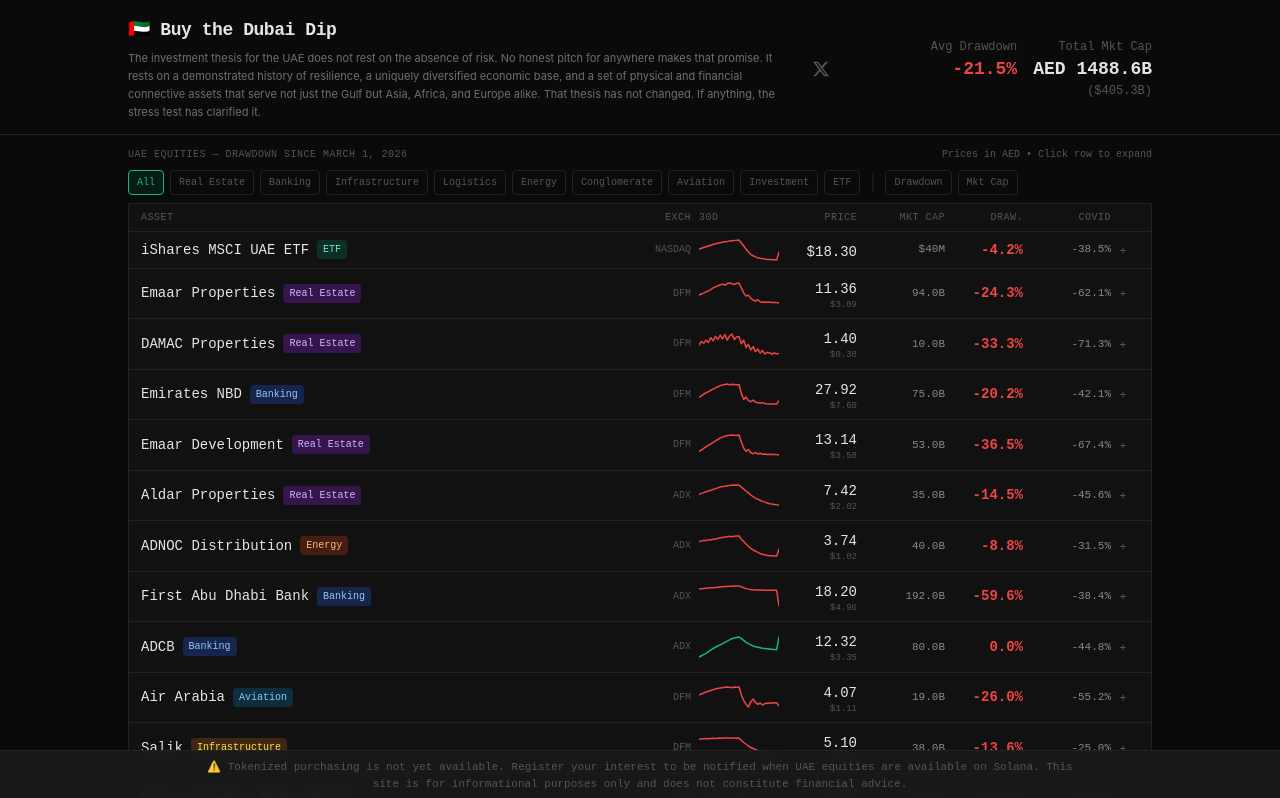
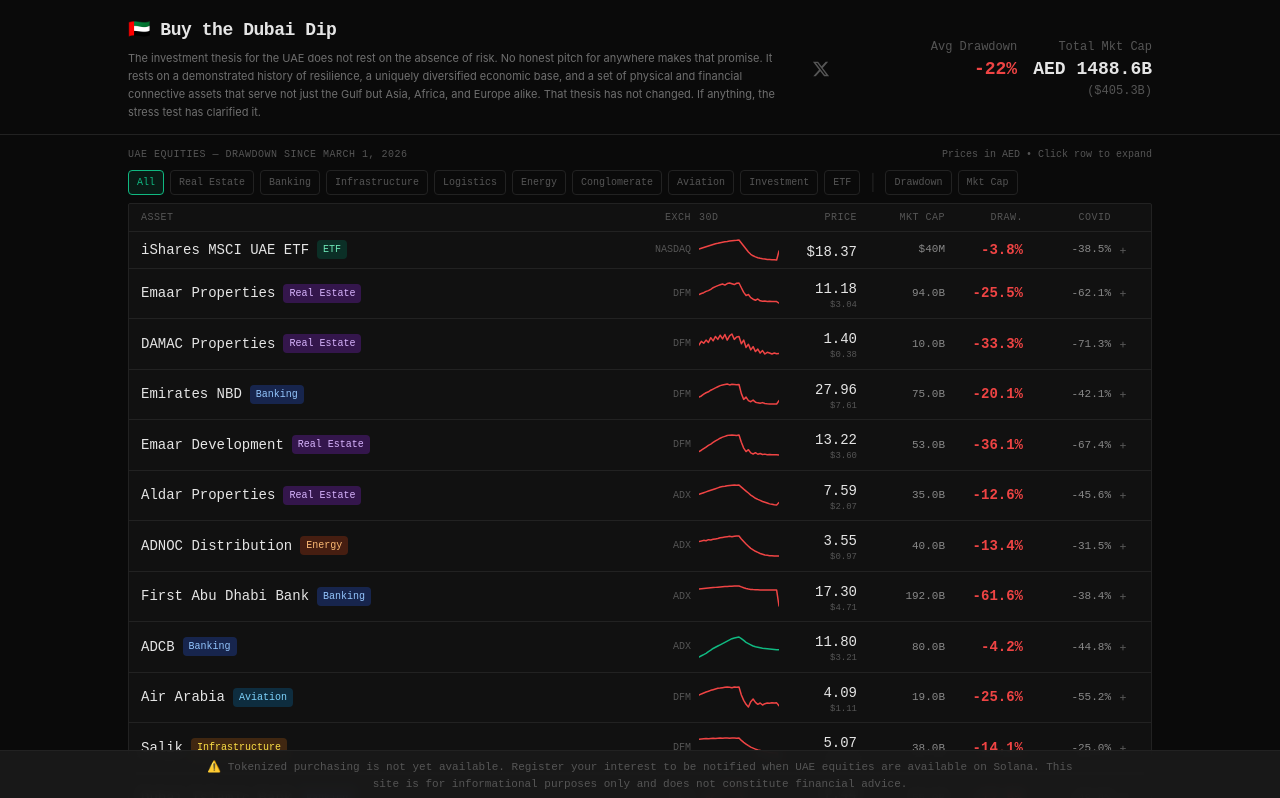
Before and after one commit to riverventures/buy-the-dubai-dip, a Next.js app: page / in a window 1280 px wide. Shown: the top 798 px of the page. Built offline with nearby package versions, Linux system fonts and the light colour scheme.

Commit message:
chore: daily price update 2026-04-07

```diff
--- a/src/data/assets.ts
+++ b/src/data/assets.ts
@@ -62,15 +62,15 @@
     exchange: 'NASDAQ',
     currency: 'USD',
     fiatUrl: 'https://www.ishares.com/us/products/264275/ishares-msci-uae-capped-etf',
-    currentPrice: 18.30,
+    currentPrice: 18.37,
     preMarch1Price: 19.10,
-    drawdownPct: -4.2,
+    drawdownPct: -3.8,
     covidDrawdownPct: -38.5,
     sparklineData: [
       18.50, 18.55, 18.60, 18.65, 18.70, 18.75, 18.80, 18.85, 18.88, 18.92,
       18.95, 18.98, 19.00, 19.03, 19.05, 19.07, 19.08, 19.10,
       18.90, 18.70, 18.50, 18.30, 18.15, 18.05, 17.98, 17.92, 17.88,
-      17.85, 17.83, 17.81, 17.80, 17.79, 17.78, 17.77, 18.30
+      17.85, 17.83, 17.81, 17.80, 17.79, 17.78, 17.77, 18.37
     ],
     pe: 8.2,
     marketCapB: 0.04,
@@ -89,15 +89,15 @@
     exchange: 'DFM',
     currency: 'AED',
     fiatUrl: 'https://www.dfm.ae/the-exchange/market-information/company/EMAAR/trading/trading-summary',
-    currentPrice: 11.36,
+    currentPrice: 11.18,
     preMarch1Price: 15.00,
-    drawdownPct: -24.3,
+    drawdownPct: -25.5,
     covidDrawdownPct: -62.1,
     sparklineData: [
       12.80, 13.00, 13.15, 13.40, 13.55, 13.80, 14.10, 14.30, 14.50, 14.65,
       14.80, 14.60, 14.90, 15.00, 14.85, 14.70, 14.95, 15.00,
       14.10, 13.20, 12.60, 12.80, 12.20, 11.90, 11.70, 11.95, 11.60,
-      11.50, 11.55, 11.48, 11.52, 11.47, 11.46, 11.45, 11.36
+      11.50, 11.55, 11.48, 11.52, 11.47, 11.46, 11.45, 11.18
     ],
     pe: 5.8,
     marketCapB: 94.0,
@@ -116,7 +116,7 @@
     exchange: 'DFM',
     currency: 'AED',
     fiatUrl: 'https://www.dfm.ae/the-exchange/market-information/company/DAMAC/trading/trading-summary',
-    currentPrice: 1.40,
+    currentPrice: 1.4,
     preMarch1Price: 2.10,
     drawdownPct: -33.3,
     covidDrawdownPct: -71.3,
@@ -124,7 +124,7 @@
       1.75, 1.90, 1.82, 1.95, 1.85, 2.05, 1.92, 2.10, 1.98, 2.15,
       2.00, 2.18, 1.95, 2.12, 2.20, 1.98, 2.08, 2.10,
       1.80, 1.95, 1.65, 1.78, 1.55, 1.68, 1.48, 1.58, 1.42,
-      1.52, 1.38, 1.45, 1.42, 1.38, 1.42, 1.39, 1.40
+      1.52, 1.38, 1.45, 1.42, 1.38, 1.42, 1.39, 1.4
     ],
     pe: 4.2,
     marketCapB: 10.0,
@@ -143,15 +143,15 @@
     exchange: 'DFM',
     currency: 'AED',
     fiatUrl: 'https://www.dfm.ae/the-exchange/market-information/company/EMIRATESNBD/trading/trading-summary',
-    currentPrice: 27.92,
+    currentPrice: 27.96,
     preMarch1Price: 35.00,
-    drawdownPct: -20.2,
+    drawdownPct: -20.1,
     covidDrawdownPct: -42.1,
     sparklineData: [
       29.50, 30.00, 30.80, 31.40, 31.80, 32.50, 33.00, 33.50, 34.00, 34.50,
       34.80, 35.00, 35.20, 34.80, 35.10, 35.00, 34.90, 35.00,
       31.00, 28.50, 29.50, 28.00, 27.50, 28.20, 27.30, 27.00, 26.80,
-      27.10, 26.70, 26.60, 26.55, 26.52, 26.50, 26.50, 27.92
+      27.10, 26.70, 26.60, 26.55, 26.52, 26.50, 26.50, 27.96
     ],
     pe: 6.2,
     marketCapB: 75.0,
@@ -170,15 +170,15 @@
     exchange: 'DFM',
     currency: 'AED',
     fiatUrl: 'https://www.dfm.ae/the-exchange/market-information/company/EMAARDEV/trading/trading-summary',
-    currentPrice: 13.14,
+    currentPrice: 13.22,
     preMarch1Price: 20.70,
-    drawdownPct: -36.5,
+    drawdownPct: -36.1,
     covidDrawdownPct: -67.4,
     sparklineData: [
       14.50, 15.00, 15.60, 16.20, 16.80, 17.30, 17.90, 18.50, 19.00, 19.50,
       19.90, 20.20, 20.50, 20.65, 20.70, 20.60, 20.50, 20.70,
       18.00, 15.80, 14.50, 15.20, 14.00, 13.60, 14.10, 13.50, 13.80,
-      13.40, 13.55, 13.35, 13.40, 13.32, 13.30, 13.30, 13.14
+      13.40, 13.55, 13.35, 13.40, 13.32, 13.30, 13.30, 13.22
     ],
     pe: 4.5,
     marketCapB: 53.0,
@@ -197,15 +197,15 @@
     exchange: 'ADX',
     currency: 'AED',
     fiatUrl: 'https://www.adx.ae/main-market/company-profile/overview?symbols=ALDAR',
-    currentPrice: 7.42,
+    currentPrice: 7.59,
     preMarch1Price: 8.68,
-    drawdownPct: -14.5,
+    drawdownPct: -12.6,
     covidDrawdownPct: -45.6,
     sparklineData: [
       8.10, 8.15, 8.20, 8.25, 8.30, 8.35, 8.40, 8.45, 8.50, 8.55,
       8.58, 8.60, 8.63, 8.65, 8.67, 8.68, 8.66, 8.68,
       8.55, 8.42, 8.30, 8.18, 8.05, 7.95, 7.85, 7.78, 7.72,
-      7.65, 7.60, 7.55, 7.50, 7.48, 7.45, 7.43, 7.42
+      7.65, 7.60, 7.55, 7.50, 7.48, 7.45, 7.43, 7.59
     ],
     pe: 9.1,
     marketCapB: 35.0,
@@ -224,15 +224,15 @@
     exchange: 'ADX',
     currency: 'AED',
     fiatUrl: 'https://www.adx.ae/main-market/company-profile/overview?symbols=ADNOCDIST',
-    currentPrice: 3.74,
+    currentPrice: 3.55,
     preMarch1Price: 4.10,
-    drawdownPct: -8.8,
+    drawdownPct: -13.4,
     covidDrawdownPct: -31.5,
     sparklineData: [
       3.95, 3.96, 3.98, 3.97, 4.00, 3.99, 4.01, 4.02, 4.03, 4.05,
       4.06, 4.07, 4.08, 4.09, 4.08, 4.09, 4.10, 4.10,
       4.02, 3.95, 3.88, 3.82, 3.76, 3.72, 3.68, 3.65, 3.62,
-      3.60, 3.58, 3.57, 3.56, 3.56, 3.55, 3.55, 3.74
+      3.60, 3.58, 3.57, 3.56, 3.56, 3.55, 3.55, 3.55
     ],
     pe: 15.2,
     marketCapB: 40.0,
@@ -251,15 +251,15 @@
     exchange: 'ADX',
     currency: 'AED',
     fiatUrl: 'https://www.adx.ae/main-market/company-profile/overview?symbols=FAB',
-    currentPrice: 18.2,
+    currentPrice: 17.3,
     preMarch1Price: 45.00,
-    drawdownPct: -59.6,
+    drawdownPct: -61.6,
     covidDrawdownPct: -38.4,
     sparklineData: [
       41.00, 41.30, 41.60, 41.90, 42.20, 42.50, 42.80, 43.10, 43.40, 43.70,
       44.00, 44.20, 44.40, 44.60, 44.75, 44.85, 44.95, 45.00,
       43.80, 42.60, 41.50, 40.80, 40.30, 40.00, 39.80, 39.65, 39.55,
-      39.50, 39.45, 39.42, 39.38, 39.35, 39.32, 39.30, 18.2
+      39.50, 39.45, 39.42, 39.38, 39.35, 39.32, 39.30, 17.3
     ],
     pe: 8.4,
     marketCapB: 192.0,
@@ -278,15 +278,15 @@
     exchange: 'ADX',
     currency: 'AED',
     fiatUrl: 'https://www.adx.ae/main-market/company-profile/overview?symbols=ADCB',
-    currentPrice: 12.32,
+    currentPrice: 11.8,
     preMarch1Price: 12.32,
-    drawdownPct: 0.0,
+    drawdownPct: -4.2,
     covidDrawdownPct: -44.8,
     sparklineData: [
       11.50, 11.55, 11.60, 11.65, 11.72, 11.78, 11.85, 11.90, 11.95, 12.00,
       12.05, 12.10, 12.15, 12.20, 12.25, 12.28, 12.30, 12.32,
       12.25, 12.18, 12.10, 12.05, 12.00, 11.95, 11.92, 11.90, 11.88,
-      11.86, 11.85, 11.84, 11.83, 11.82, 11.81, 11.80, 12.32
+      11.86, 11.85, 11.84, 11.83, 11.82, 11.81, 11.80, 11.8
     ],
     pe: 7.1,
     marketCapB: 80.0,
@@ -305,15 +305,15 @@
     exchange: 'DFM',
     currency: 'AED',
     fiatUrl: 'https://www.dfm.ae/the-exchange/market-information/company/AIRARABIA/trading/trading-summary',
-    currentPrice: 4.07,
+    currentPrice: 4.09,
     preMarch1Price: 5.50,
-    drawdownPct: -26.0,
+    drawdownPct: -25.6,
     covidDrawdownPct: -55.2,
     sparklineData: [
       4.90, 4.98, 5.05, 5.12, 5.18, 5.25, 5.30, 5.35, 5.40, 5.42,
       5.45, 5.48, 5.50, 5.48, 5.45, 5.50, 5.48, 5.50,
       4.90, 4.50, 4.20, 4.00, 4.40, 4.60, 4.35, 4.20, 4.30,
-      4.15, 4.25, 4.30, 4.28, 4.32, 4.30, 4.31, 4.07
+      4.15, 4.25, 4.30, 4.28, 4.32, 4.30, 4.31, 4.09
     ],
     pe: 7.5,
     marketCapB: 19.0,
@@ -332,15 +332,15 @@
     exchange: 'DFM',
     currency: 'AED',
     fiatUrl: 'https://www.dfm.ae/the-exchange/market-information/company/SALIK/trading/trading-summary',
-    currentPrice: 5.1,
+    currentPrice: 5.07,
     preMarch1Price: 5.90,
-    drawdownPct: -13.6,
+    drawdownPct: -14.1,
     covidDrawdownPct: -25.0,
     sparklineData: [
       5.85, 5.86, 5.87, 5.88, 5.87, 5.88, 5.89, 5.88, 5.89, 5.90,
       5.89, 5.90, 5.90, 5.89, 5.90, 5.90, 5.89, 5.90,
       5.80, 5.72, 5.65, 5.58, 5.52, 5.48, 5.44, 5.40, 5.38,
-      5.36, 5.34, 5.32, 5.30, 5.29, 5.28, 5.28, 5.1
+      5.36, 5.34, 5.32, 5.30, 5.29, 5.28, 5.28, 5.07
     ],
     pe: 18.5,
     marketCapB: 38.0,
@@ -359,15 +359,15 @@
     exchange: 'DFM',
     currency: 'AED',
     fiatUrl: 'https://www.dfm.ae/the-exchange/market-information/company/DIB/trading/trading-summary',
-    currentPrice: 7.37,
+    currentPrice: 7.44,
     preMarch1Price: 8.50,
-    drawdownPct: -13.3,
+    drawdownPct: -12.5,
     covidDrawdownPct: -48.6,
     sparklineData: [
       7.70, 7.85, 7.75, 7.95, 8.05, 7.90, 8.10, 8.20, 8.30, 8.40,
       8.35, 8.50, 8.45, 8.48, 8.42, 8.50, 8.48, 8.50,
       8.10, 7.80, 7.60, 7.75, 7.50, 7.65, 7.45, 7.50, 7.42,
-      7.48, 7.44, 7.42, 7.43, 7.41, 7.40, 7.40, 7.37
+      7.48, 7.44, 7.42, 7.43, 7.41, 7.40, 7.40, 7.44
     ],
     pe: 6.8,
     marketCapB: 55.0,
@@ -413,15 +413,15 @@
     exchange: 'ADX',
     currency: 'AED',
     fiatUrl: 'https://www.adx.ae/main-market/company-profile/overview?symbols=IHC',
-    currentPrice: 399.6,
+    currentPrice: 391.0,
     preMarch1Price: 450.00,
-    drawdownPct: -11.2,
+    drawdownPct: -13.1,
     covidDrawdownPct: -18.0,
     sparklineData: [
       420, 430, 415, 440, 425, 445, 435, 455, 440, 448,
       460, 445, 455, 450, 440, 455, 445, 450,
       420, 400, 415, 390, 405, 385, 395, 380, 392,
-      385, 395, 388, 393, 390, 392, 391, 399.6
+      385, 395, 388, 393, 390, 392, 391, 391.0
     ],
     pe: 22.4,
     marketCapB: 730.0,
@@ -440,15 +440,15 @@
     exchange: 'ADX',
     currency: 'AED',
     fiatUrl: 'https://www.adx.ae/main-market/company-profile/overview?symbols=RAKPROP',
-    currentPrice: 0.941,
+    currentPrice: 0.989,
     preMarch1Price: 1.80,
-    drawdownPct: -47.7,
+    drawdownPct: -45.1,
     covidDrawdownPct: -58.3,
     sparklineData: [
       1.55, 1.60, 1.58, 1.65, 1.62, 1.70, 1.68, 1.75, 1.72, 1.78,
       1.80, 1.76, 1.82, 1.78, 1.80, 1.76, 1.80, 1.80,
       1.60, 1.45, 1.50, 1.38, 1.42, 1.35, 1.38, 1.34, 1.36,
-      1.33, 1.35, 1.34, 1.33, 1.34, 1.33, 1.33, 0.941
+      1.33, 1.35, 1.34, 1.33, 1.34, 1.33, 1.33, 0.989
     ],
     pe: 3.8,
     marketCapB: 3.0,
```
